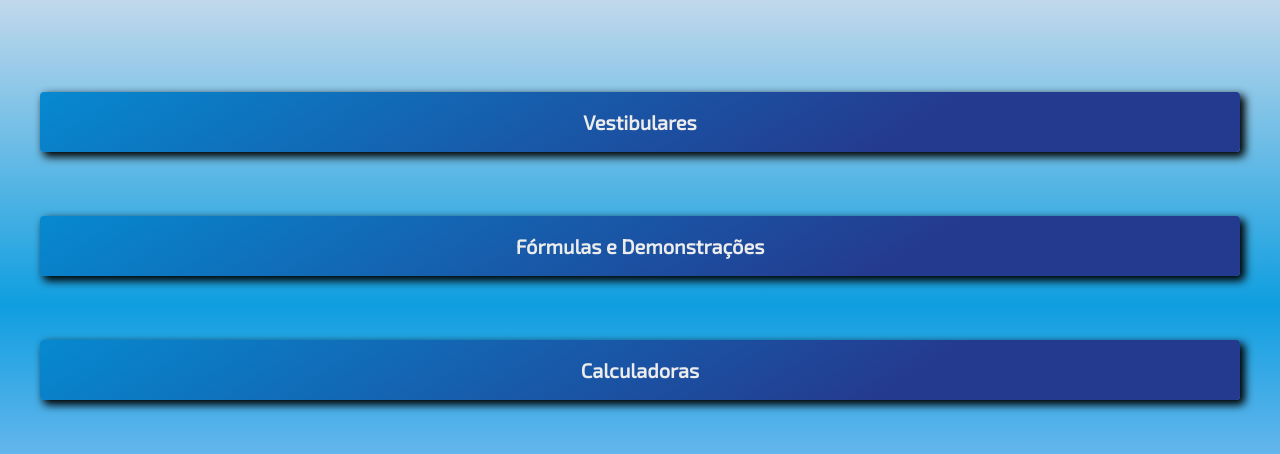
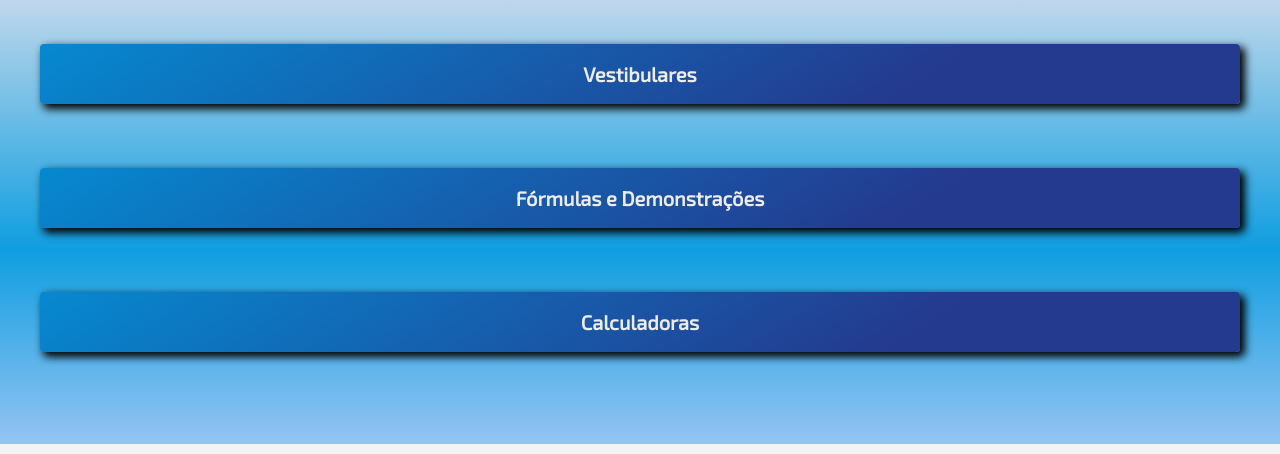
Before and after one commit to AldoZanoni/AZA-portal, a plain HTML site: page index.html in a window 1280 px wide. Shown: the part 100-554 px from the top of the page. Drawn offline with Linux system fonts and the light colour scheme.

Commit message:
Add files via upload

```diff
--- a/style/páginas.css
+++ b/style/páginas.css
@@ -1,7 +1,7 @@
 .páginas {
     background: var(--azul-claro-gradiente);
     text-align: center;
-    padding: 5em 2em;
+    padding: 2em 2em;
     height: 50vh;
 
 }
```
